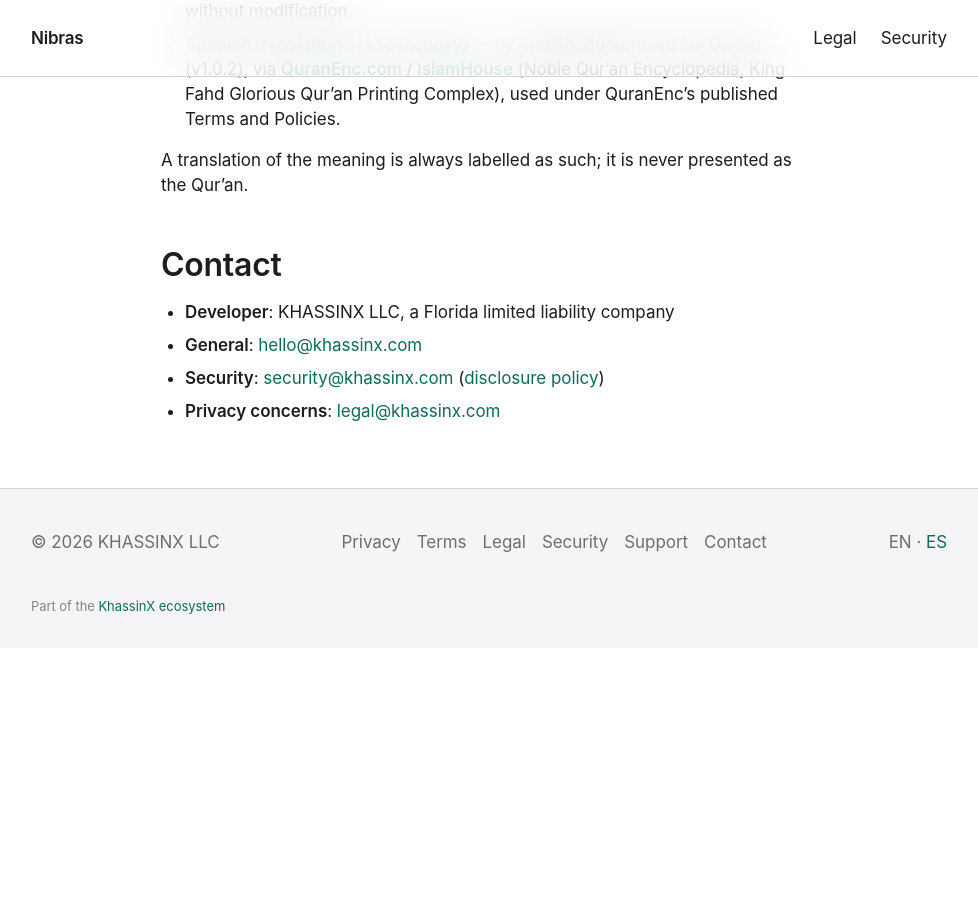
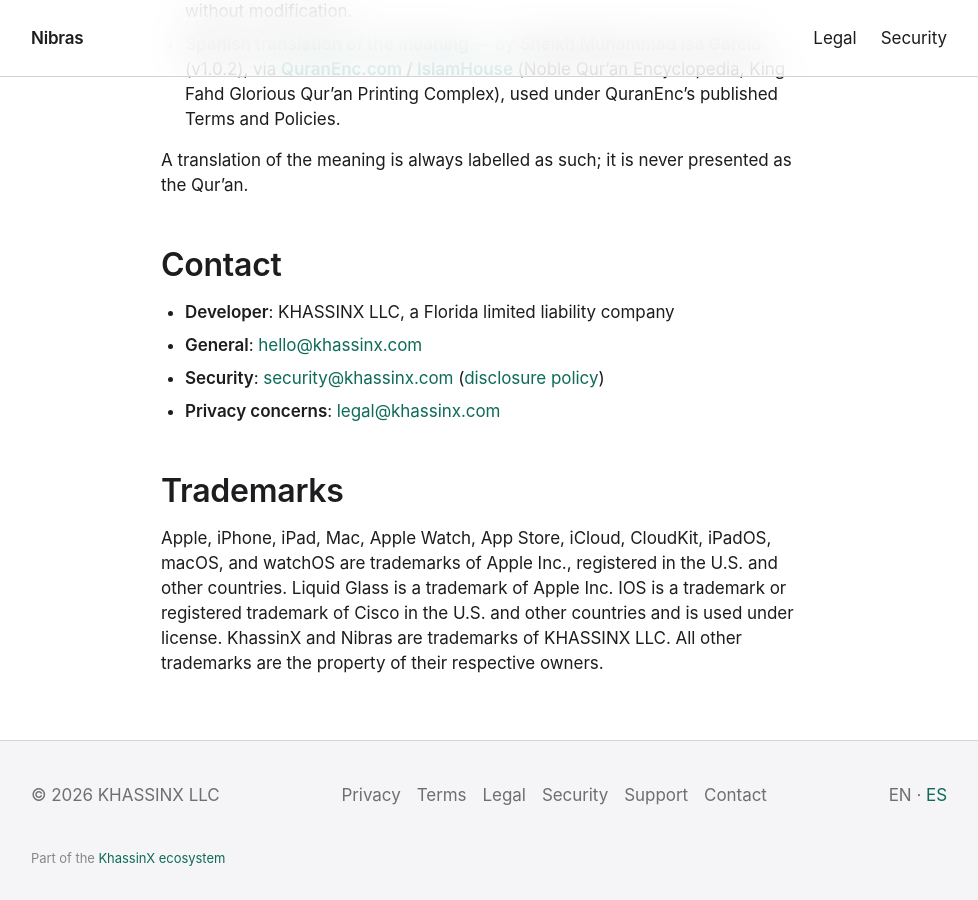
Before and after one commit to KhassinX/nibras-web, a Jekyll site: the page built from legal/index.md, in a window 1280 px wide and 900 px high, scrolled down 742 px. Shown: the whole window, without its empty margins (151-1129 px from the left). Built offline with Jekyll 4.4.1, drawn with Linux system fonts in a browser that asks for light colours; before the commit the page ends 1390 px from its top, so only the background shows below that; some of the changed text lies outside the part shown.

Commit message:
feat(site): sección Trademarks en /legal/ (khassinx-os#266 §4.6) (#10)
Aplica la base web endurecida del umbrella a Nibras: credit line
internacional de las marcas Apple que el site realmente usa (App
Store, iCloud, iOS, iPhone, Mac, iPad, Apple Watch, watchOS, macOS,
iPadOS, Liquid Glass, CloudKit), línea Cisco por el uso de "iOS", y
KhassinX + Nibras como marcas de KHASSINX LLC. El site usaba estas
marcas en todo el copy sin atribución.

La sección "Attribution" (Tanzil Project CC BY 3.0 + traducción de
Sheikh Muhammad Isa García vía QuranEnc/IslamHouse) queda intacta —
son licencias de terceros sobre el texto, no marcas comerciales, y
no se les asigna titularidad en la credit line nueva.

Patrón de referencia: khassinx-apex-web#31.

```diff
--- a/legal/index.md
+++ b/legal/index.md
@@ -35,3 +35,7 @@
 - **General**: [hello@khassinx.com](mailto:hello@khassinx.com)
 - **Security**: [security@khassinx.com](mailto:security@khassinx.com) ([disclosure policy](https://khassinx.com/security/))
 - **Privacy concerns**: [legal@khassinx.com](mailto:legal@khassinx.com)
+
+## Trademarks
+
+Apple, iPhone, iPad, Mac, Apple Watch, App Store, iCloud, CloudKit, iPadOS, macOS, and watchOS are trademarks of Apple Inc., registered in the U.S. and other countries. Liquid Glass is a trademark of Apple Inc. IOS is a trademark or registered trademark of Cisco in the U.S. and other countries and is used under license. KhassinX and Nibras are trademarks of KHASSINX LLC. All other trademarks are the property of their respective owners.
```
Also changed, not shown: other parts of legal/index.md (+1 -1 lines), es/legal/index.md (+5 -1 lines).
